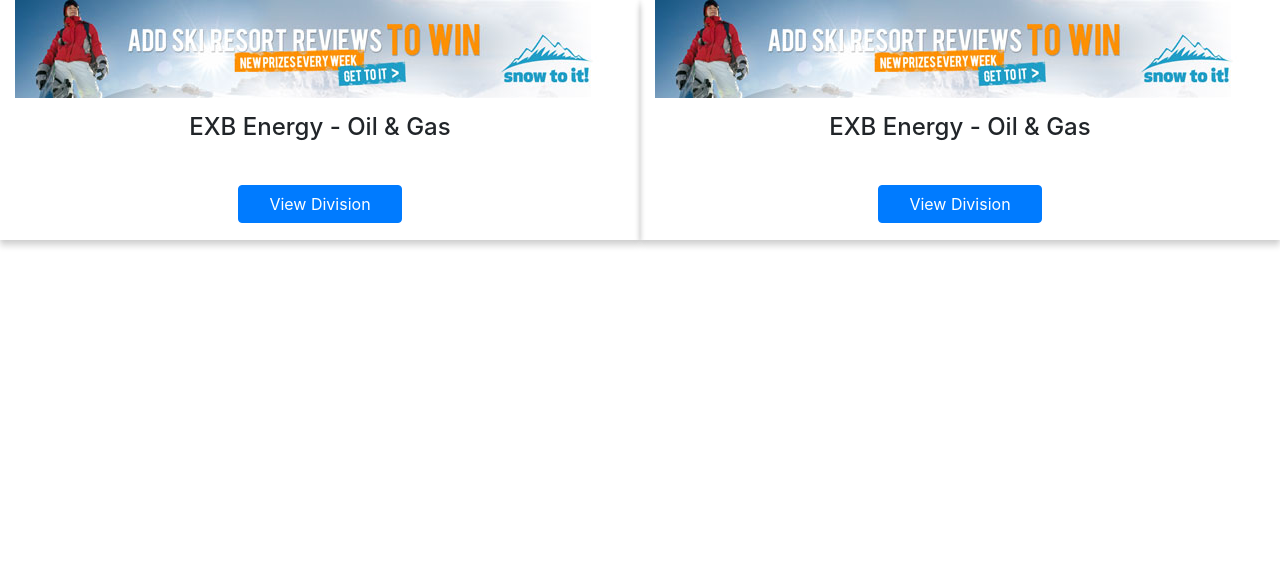
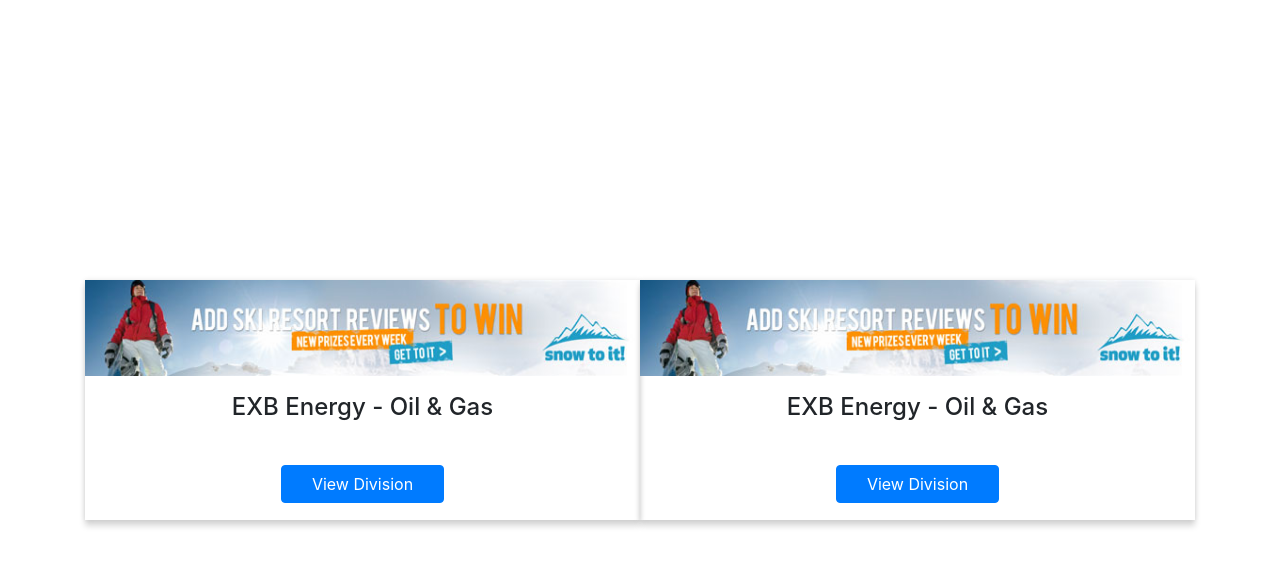
Before and after one commit to UndefinedMamun/landingPage, a plain HTML site: page index.html in a window 1280 px wide. Drawn offline with nearby package versions, Linux system fonts and the light colour scheme.

Commit message:
close call

```diff
--- a/index.html
+++ b/index.html
@@ -10,7 +10,7 @@
     <script src="main.js"></script>
 </head>
 <body>
-    <section class="container-fluid">
+    <section class="container">
         <div class="row">
             <div class="col-md-6 common">
                 <div class="banner">
--- a/main.css
+++ b/main.css
@@ -1,12 +1,27 @@
+.container{
+    height: 100vh;
+    display: flex;
+    flex-direction: column;
+}
+.row{
+    margin: auto 0;
+}
+
+
 .common{
     display: flex;
     flex-direction: column;
     height: 240px;
     box-shadow: 0 0px 5px rgba(0,0,0,0.10), 0 6px 6px rgba(0,0,0,0.15);
+    padding: 0;
 }
 
 .banner{
     height: 40%;
+}
+.banner img{
+    width: 100%;
+    height: 100%;
 }
 
 .buttons{
```
